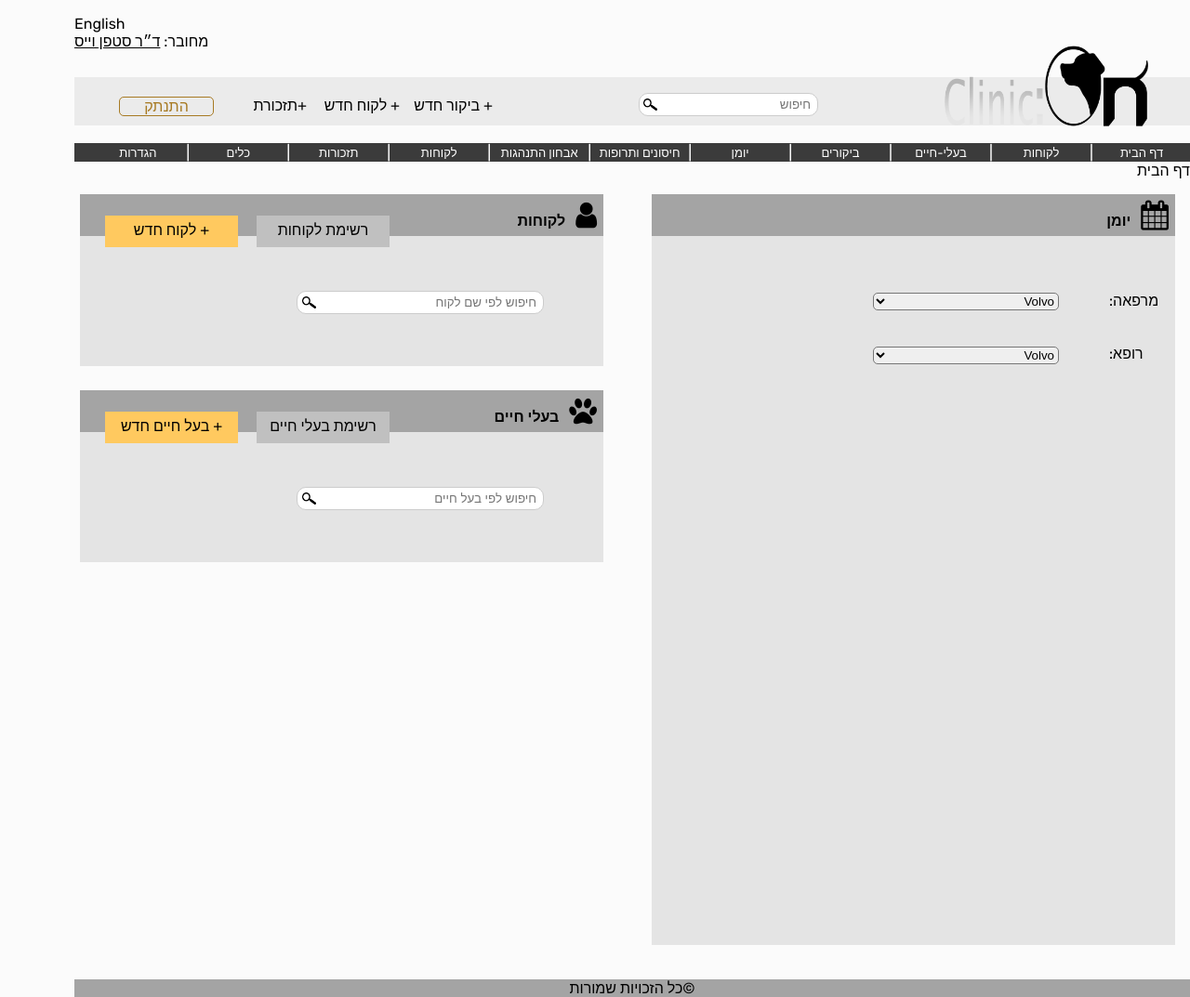
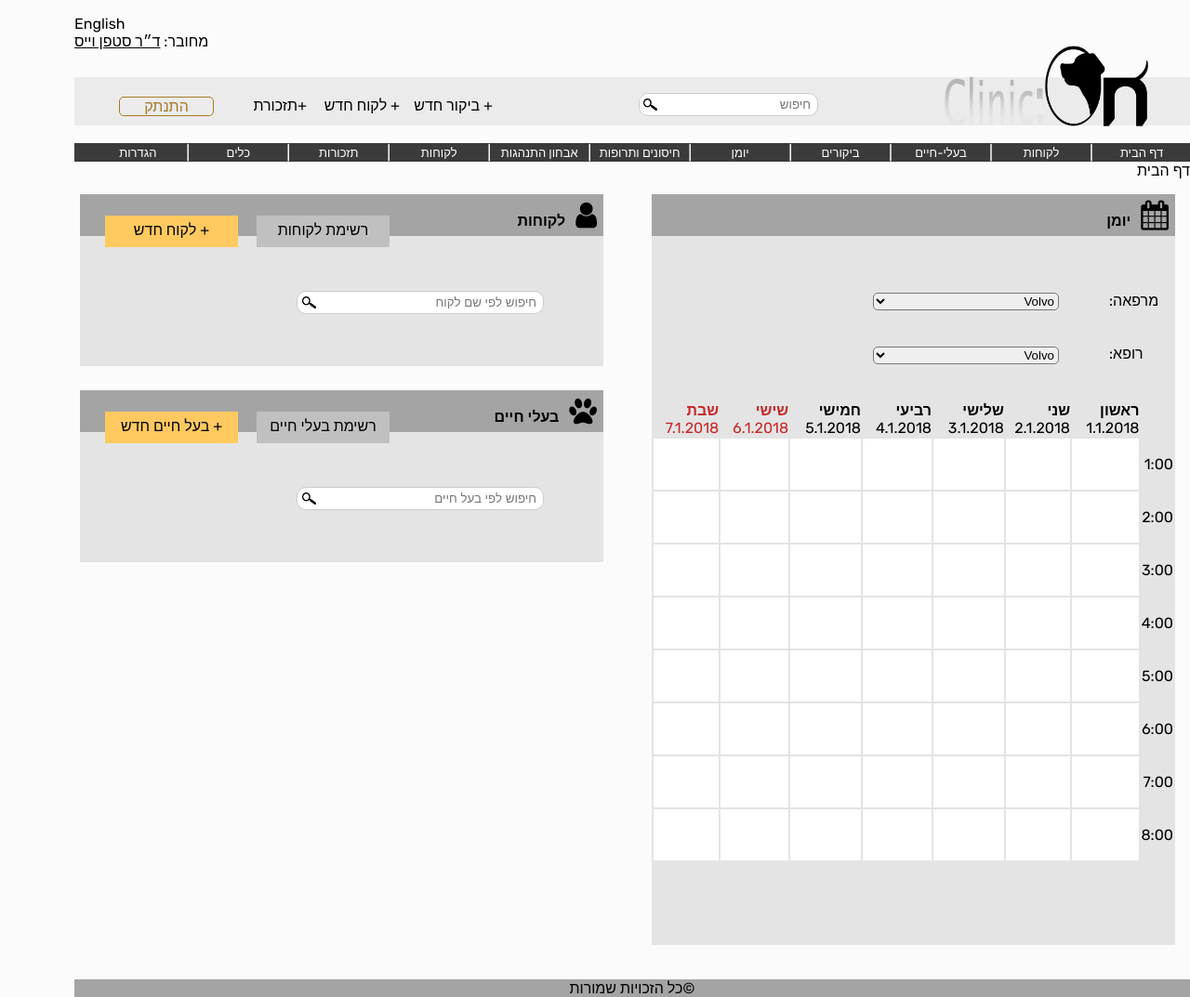
Before and after one commit to SagiGranot/DogON, a plain HTML site: page index.html in a window 1280 px wide. Shown: the whole page at 93% size. Drawn offline with Linux system fonts and the light colour scheme.

Commit message:
merge calendar box

```diff
--- a/includes/style.css
+++ b/includes/style.css
@@ -178,3 +178,10 @@ select{
 	margin-top: 60px;
 	margin-right: 54px;
 }
+.calBox{
+	background-color: #FFFFFF;
+	height: 55px;
+}
+.dayOff{
+	color: #c72727;
+}
--- a/index.html
+++ b/index.html
@@ -70,6 +70,123 @@
 					</select>
 				</section>
 			</section>
+			<div class="clear"></div><br><br>
+			<table>
+			  <thead>
+			    <tr>
+			      <td></td>
+			      <td>
+			        <span><b>ראשון</b></span>
+			        <span>1.1.2018</span>
+			      </td>
+			      <td>
+			        <span><b>שני</b></span>
+			        <span>2.1.2018</span>
+			      </td>
+			      <td>
+			        <span><b>שלישי</b></span>
+			        <span>3.1.2018</span>
+			      </td>
+			      <td>
+			        <span><b>רביעי</b></span>
+			        <span>4.1.2018</span>
+			      </td>
+			      <td>
+			        <span><b>חמישי</b></span>
+			        <span>5.1.2018</span>
+			      </td>
+			      <td>
+			        <span class="dayOff"><b>שישי</b></span>
+			        <span class="dayOff">6.1.2018</span>
+			      </td>
+			      <td>
+			        <span class="dayOff"><b>שבת</b></span>
+			        <span class="dayOff">7.1.2018</span>
+			      </td>
+			    </tr>
+			  </thead>
+			  <tbody>
+			    <tr>
+			      <td class="hour" rowspan="1"><span>1:00</span></td>
+			      <td class="calBox"></td>
+			      <td class="calBox"></td>
+			      <td class="calBox"></td>
+			      <td class="calBox"></td>
+			      <td class="calBox"></td>
+			      <td class="calBox"></td>
+			      <td class="calBox"></td>
+			    </tr>
+			      <td class="hour" rowspan="1"><span>2:00</span></td>
+			      <td class="calBox"></td>
+			      <td class="calBox"></td>
+			      <td class="calBox"></td>
+			      <td class="calBox"></td>
+			      <td class="calBox"></td>
+			      <td class="calBox"></td>
+			      <td class="calBox"></td>
+			    </tr>
+			    <tr>
+			      <td class="hour" rowspan="1"><span>3:00</span></td>
+			      <td class="calBox"></td>
+			      <td class="calBox"></td>
+			      <td class="calBox"></td>
+			      <td class="calBox"></td>
+			      <td class="calBox"></td>
+			      <td class="calBox"></td>
+			      <td class="calBox"></td>
+			    </tr>
+			    <tr>
+			      <td class="hour" rowspan="1"><span>4:00</span></td>
+			      <td class="calBox"></td>
+			      <td class="calBox"></td>
+			      <td class="calBox"></td>
+			      <td class="calBox"></td>
+			      <td class="calBox"></td>
+			      <td class="calBox"></td>
+			      <td class="calBox"></td>
+			    </tr>
+			    <tr>
+			      <td class="hour" rowspan="1"><span>5:00</span></td>
+			      <td class="calBox"></td>
+			      <td class="calBox"></td>
+			      <td class="calBox"></td>
+			      <td class="calBox"></td>
+			      <td class="calBox"></td>
+			      <td class="calBox"></td>
+			      <td class="calBox"></td>
+			    </tr>
+			    <tr>
+			      <td class="hour" rowspan="1"><span>6:00</span></td>
+			      <td class="calBox"></td>
+			      <td class="calBox"></td>
+			      <td class="calBox"></td>
+			      <td class="calBox"></td>
+			      <td class="calBox"></td>
+			      <td class="calBox"></td>
+			      <td class="calBox"></td>
+			    </tr>
+			    <tr>
+			      <td class="hour" rowspan="1"><span>7:00</span></td>
+			      <td class="calBox"></td>
+			      <td class="calBox"></td>
+			      <td class="calBox"></td>
+			      <td class="calBox"></td>
+			      <td class="calBox"></td>
+			      <td class="calBox"></td>
+			      <td class="calBox"></td>
+			    </tr>
+			    <tr>
+			      <td class="hour" rowspan="1"><span>8:00</span></td>
+			      <td class="calBox"></td>
+			      <td class="calBox"></td>
+			      <td class="calBox"></td>
+			      <td class="calBox"></td>
+			      <td class="calBox"></td>
+			      <td class="calBox"></td>
+			      <td class="calBox"></td>
+			    </tr>
+			  </tbody>
+			</table>
 		</div>
 		<div id="clients" class="mainBox">
 			<div class="smallBoxes">
```
